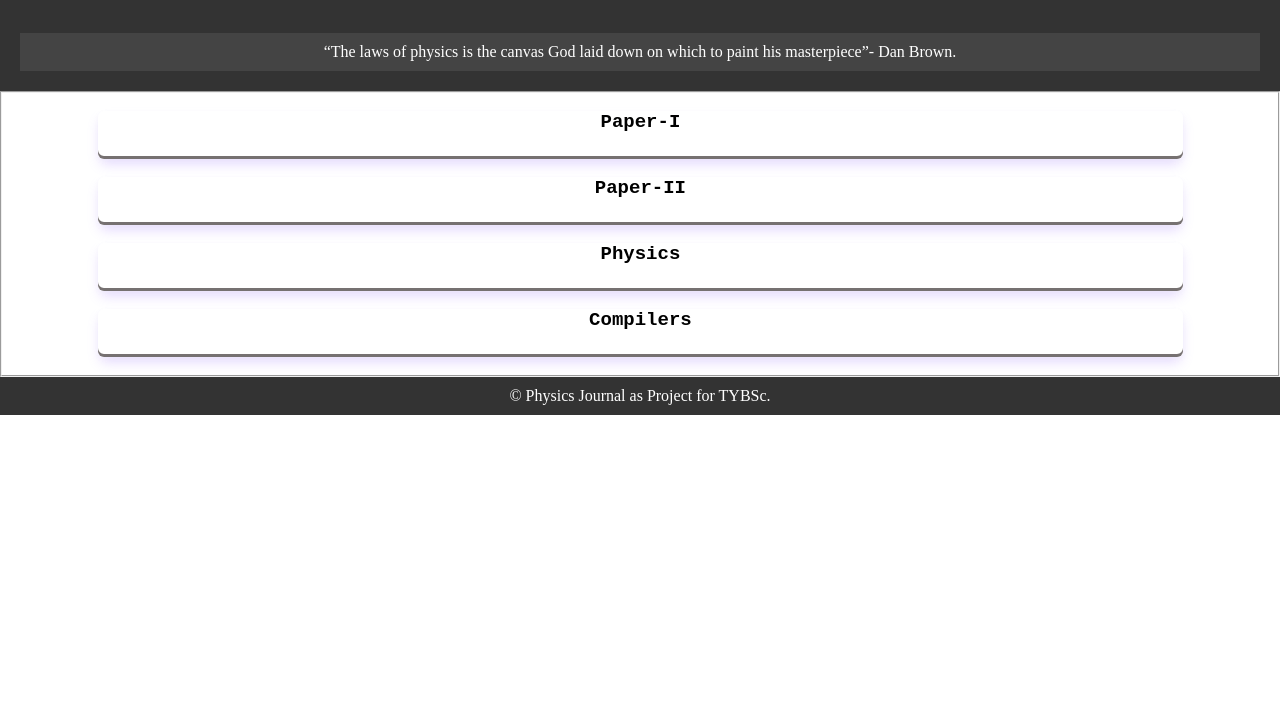
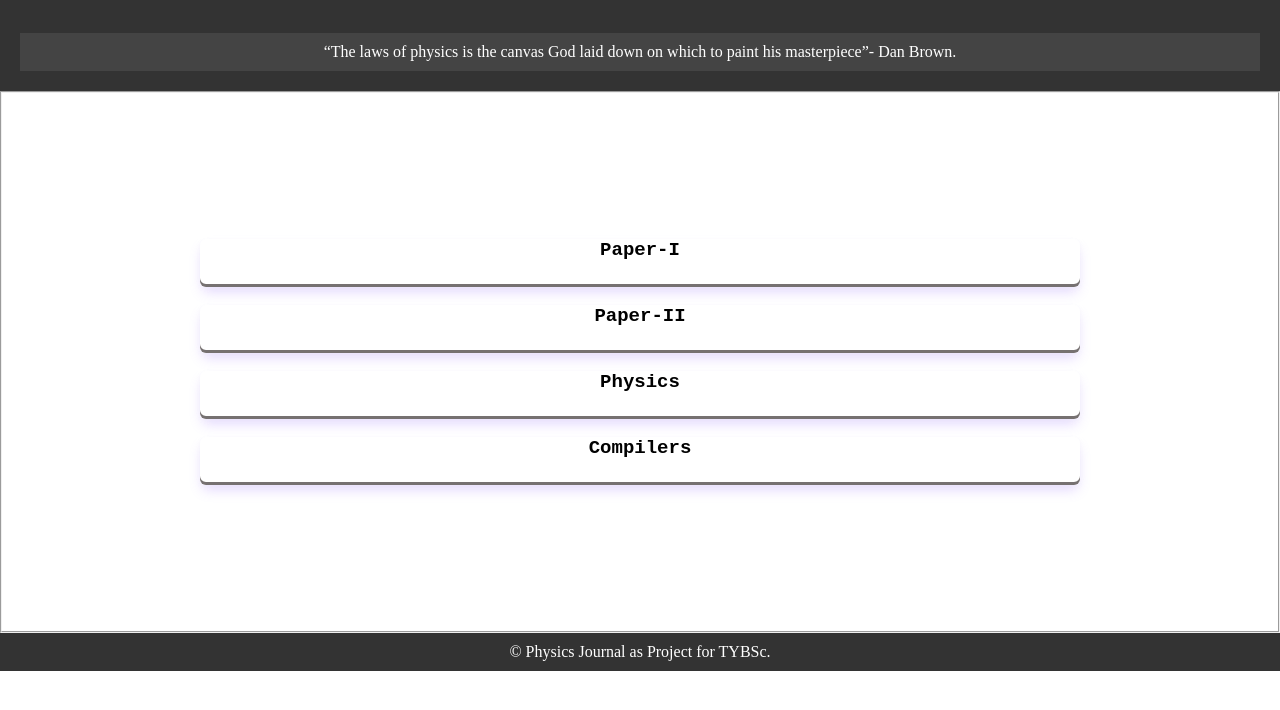
Before and after one commit to lemonadeparker/REMOTEPC, a plain HTML site: page index.html in a window 1280 px wide. Shown: the part 86-796 px from the top of the page. Drawn offline with Linux system fonts and the light colour scheme; a web font is replaced by a local one.

Commit message:
index.html

```diff
--- a/index.html
+++ b/index.html
@@ -121,7 +121,7 @@ ul {
   <h1 style="font-family: system-ui, -apple-system, BlinkMacSystemFont, 'Segoe UI', Roboto, Oxygen, Ubuntu, Cantarell, 'Open Sans', 'Helvetica Neue', sans-serif; ;" >Physics Department</h1><br><br>
   <p class="nav">“The laws of physics is the canvas God laid down on which to paint his masterpiece”- Dan Brown.</p>
 </header>
-  <fieldset><br>
+  <fieldset style="padding: 10%;"><br>
     <div class="button-86" role="button" id="p1">Paper-I</div><br>
     <div class="submenu" id="p1-submenu">
         <ul><br><br>
```
